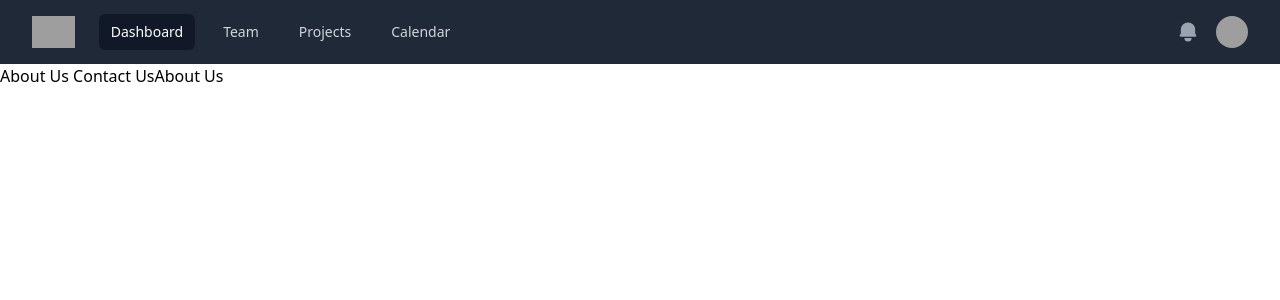
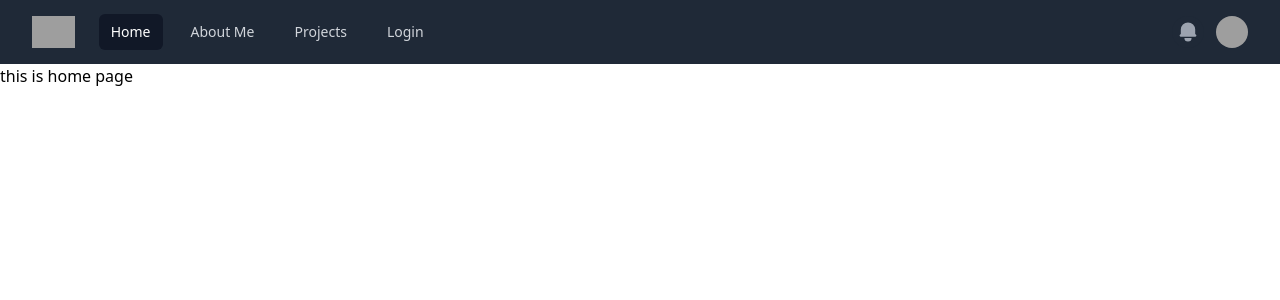
Before and after one commit to SandyN90/SandyPortfolio, a Vue app: page / in a window 1280 px wide. Shown: the top 300 px of the page. Built offline with nearby package versions, Linux system fonts and the light colour scheme; grey boxes are pictures that could not be loaded.

Commit message:
Added right redirections

```diff
--- a/src/components/HelloWorld.vue
+++ b/src/components/HelloWorld.vue
@@ -2,10 +2,7 @@
 </script>
 
 <template>
-
-  <RouterLink to="/aboutus" >About Us</RouterLink>
-  <RouterLink to="/contact" > Contact Us</RouterLink>
-  <RouterLink to="/login" >About Us</RouterLink>
+<h1>this is home page</h1>
 </template>
 
 <style scoped>
--- a/src/components/Navigation.vue
+++ b/src/components/Navigation.vue
@@ -11,10 +11,10 @@
             <div class="hidden sm:block sm:ml-6">
               <div class="flex space-x-4">
                 <!-- Current: "bg-gray-900 text-white", Default: "text-gray-300 hover:bg-gray-700 hover:text-white" -->
-                <a href="#" class="bg-gray-900 text-white px-3 py-2 rounded-md text-sm font-medium">Dashboard</a>
-                <a href="#" class="text-gray-300 hover:bg-gray-700 hover:text-white px-3 py-2 rounded-md text-sm font-medium">Team</a>
-                <a href="#" class="text-gray-300 hover:bg-gray-700 hover:text-white px-3 py-2 rounded-md text-sm font-medium">Projects</a>
-                <a href="#" class="text-gray-300 hover:bg-gray-700 hover:text-white px-3 py-2 rounded-md text-sm font-medium">Calendar</a>
+                <router-link to="/" class="bg-gray-900 text-white px-3 py-2 rounded-md text-sm font-medium">Home</router-link>
+                <router-link to="/aboutus" href="#" class="text-gray-300 hover:bg-gray-700 hover:text-white px-3 py-2 rounded-md text-sm font-medium">About Me</router-link>
+                <router-link to="/contact" href="#" class="text-gray-300 hover:bg-gray-700 hover:text-white px-3 py-2 rounded-md text-sm font-medium">Projects</router-link>
+                <router-link to="/login" class="text-gray-300 hover:bg-gray-700 hover:text-white px-3 py-2 rounded-md text-sm font-medium">Login</router-link>
               </div>
             </div>
           </div>
--- a/src/routes/index.ts
+++ b/src/routes/index.ts
@@ -1,7 +1,7 @@
 import { createRouter, createWebHistory } from "vue-router";
 
 import HelloWorld from '../components/HelloWorld.vue';
-import Contact from '../components/Contact.vue';
+import Projects from '../components/Projects.vue';
 import AboutUs from '../components/AboutUs.vue';
 import LoginForm from '../components/LoginForm.vue';
 
@@ -10,7 +10,7 @@ import LoginForm from '../components/LoginForm.vue';
 const routes = [
     { path: '/', component: HelloWorld },
     { path: '/aboutus',component: AboutUs },
-    { path: '/contact',component: Contact },
+    { path: '/contact',component: Projects },
     { path: '/login',component: LoginForm }
 ]
 
```
Also changed, not shown: src/components/Projects.vue (renamed from src/components/Contact.vue).
